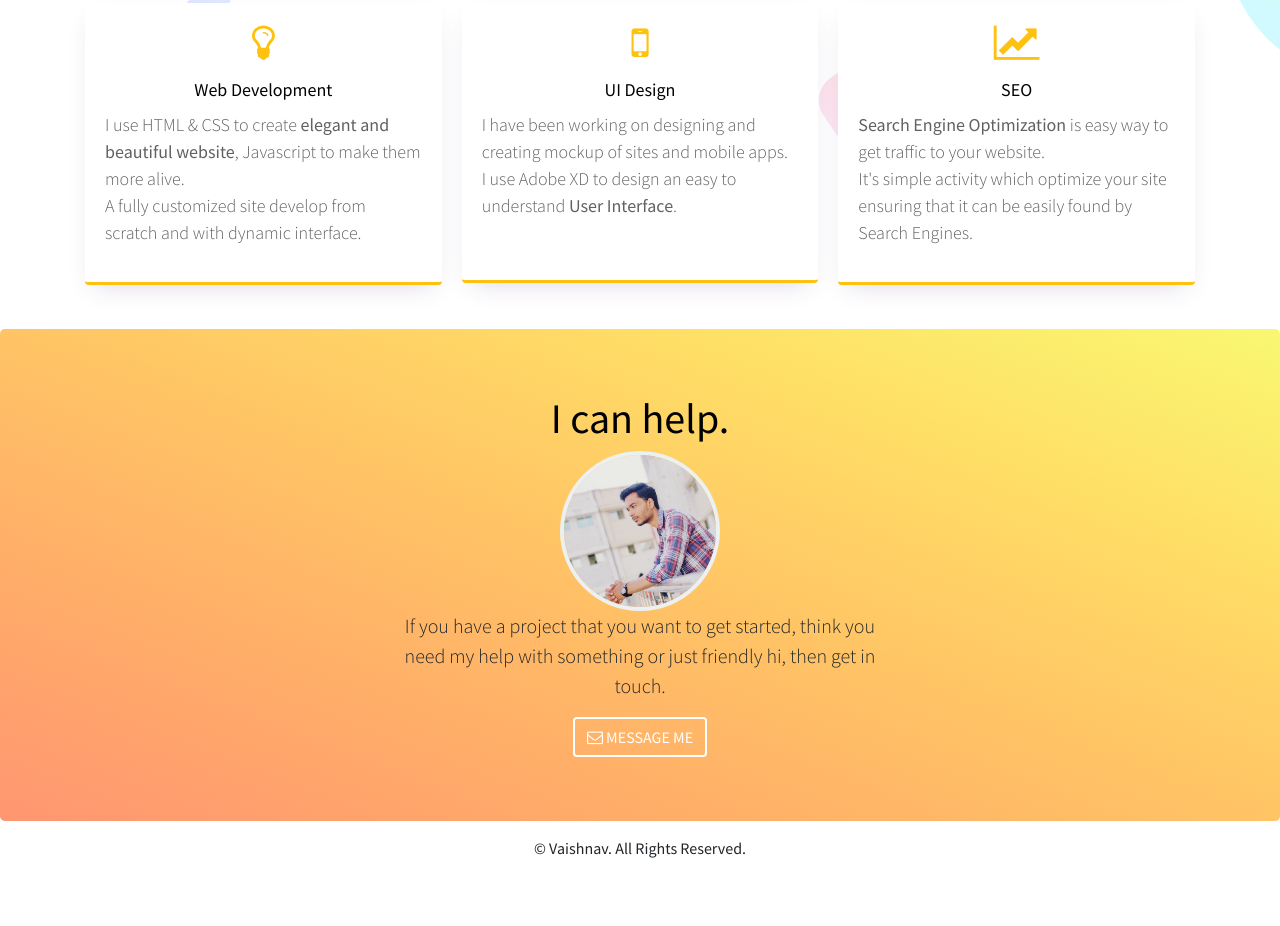
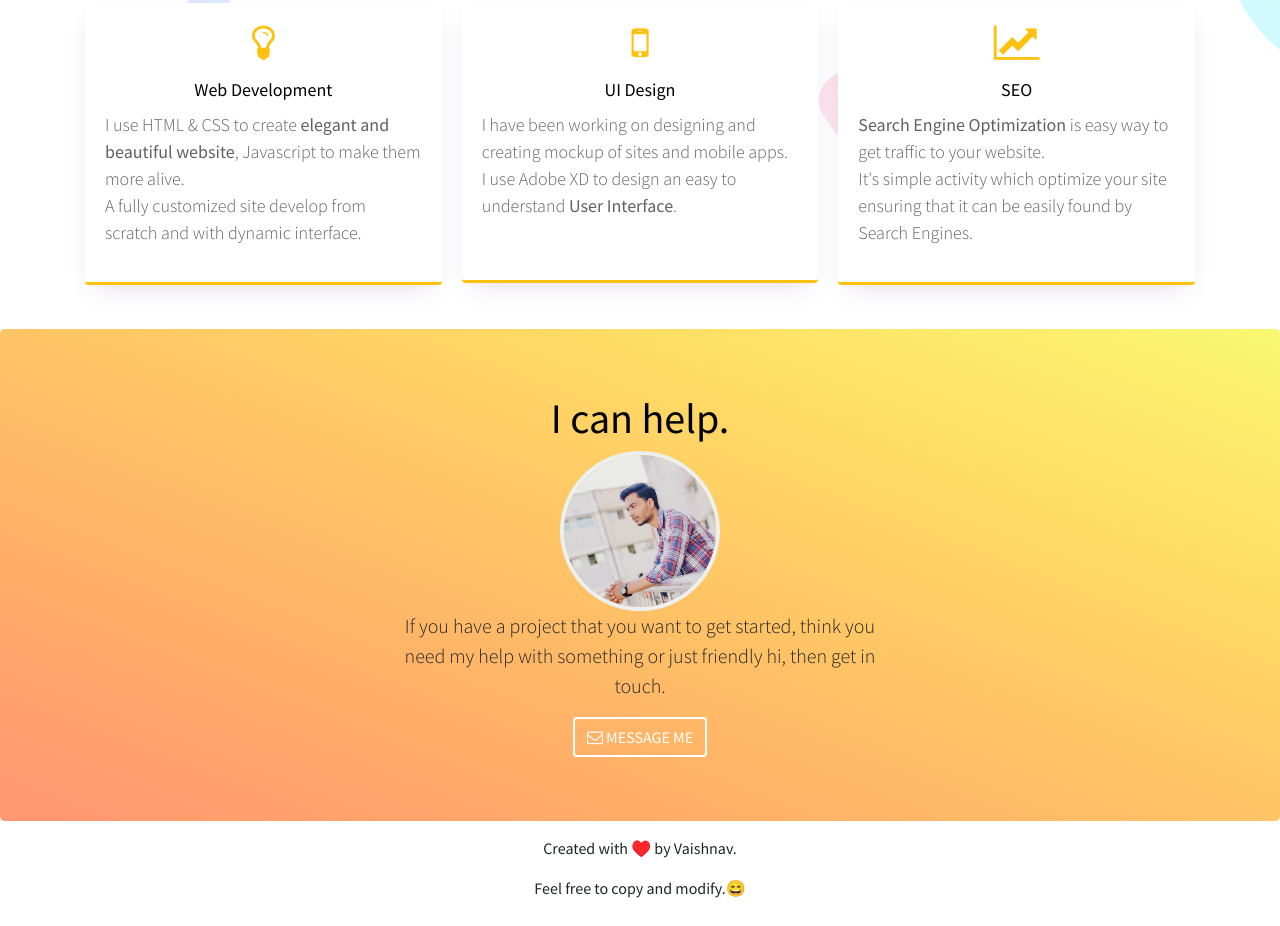
Before and after one commit to Rutuja-web-designer/vaishnavme.github.io, a plain HTML site: page index.html in a window 1280 px wide. Shown: the part 1336-2262 px from the top of the page. Before the commit the page ends 2222 px from the top, so only its background shows below. Drawn offline with nearby package versions, Linux system fonts and the light colour scheme.

Commit message:
Update index.html

```diff
--- a/index.html
+++ b/index.html
@@ -112,7 +112,8 @@
     </div>
   </div>
   <div class="footer">
-    <p>&copy; Vaishnav. All Rights Reserved.</p>
+    <p>Created with ♥️ by Vaishnav.</p>
+    <p>Feel free to copy and modify.😄</p>
   </div>
 
   <!--Bootstrap JS, jQuery-->
```
